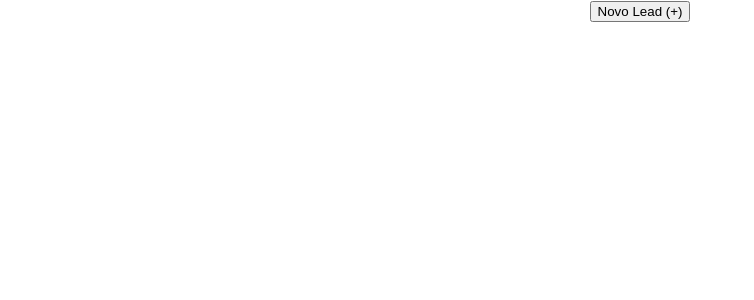
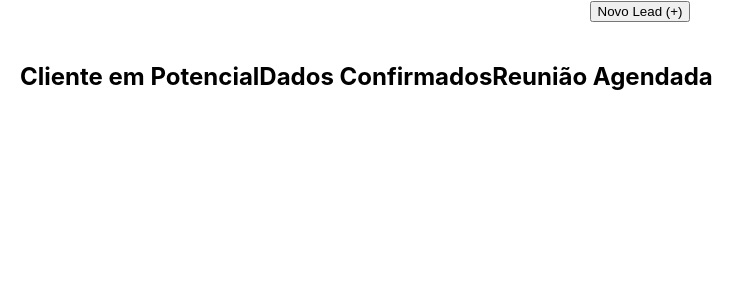
Before and after one commit to RiqueFR/SimpleLeadManager, a React (Create React App) app: page /lead in a window 1280 px wide. Shown: the top 300 px of the page, without its empty margins (0-754 px from the left). Built offline with nearby package versions, Linux system fonts and the light colour scheme.

Commit message:
Added Lead status change and Refactor: Change DnD approach, using Columns instead of Rows

```diff
--- a/src/components/Lead.js
+++ b/src/components/Lead.js
@@ -2,10 +2,8 @@ import React, { useState } from "react";
 import { useNavigate } from 'react-router-dom';
 import { getDataFromLocalStorage } from "../services/Store";
 import { DragDropContext, Droppable, Draggable } from 'react-beautiful-dnd'
+import {updateLeadStatus} from "../services/Lead";
 
-function initialState() {
-	return { lead: [],}
-}
 
 const grid = 8;
 
@@ -24,7 +22,6 @@ const getItemStyle = (isDragging, draggableStyle) => ({
 
 const getListStyle = isDraggingOver => ({
   background: isDraggingOver ? 'lightblue' : 'lightgrey',
-  display: 'flex',
   padding: grid,
   overflow: 'auto',
 });
@@ -32,16 +29,12 @@ const getListStyle = isDraggingOver => ({
 class LeadObj extends React.Component {
 	render() {
 		return (
-			<Draggable draggableId={this.props.dragId} index={this.props.index}>
+			<Draggable draggableId={this.props.dragId} index={this.props.indexDrag}>
 				{(provided, snapshot) => (
 					<div className="obj"
 						{...provided.draggableProps}
 						{...provided.dragHandleProps}
 						ref={provided.innerRef}
-						style={getItemStyle(
-							snapshot.isDragging,
-							provided.draggableProps.style
-						)}
 					>
 						{this.props.content}
 					</div>
@@ -52,29 +45,29 @@ class LeadObj extends React.Component {
 }
 
 class Col extends React.Component {
-	leads = getDataFromLocalStorage('lead');
 	render() {
+		console.log("renderrr");
 		return (
-			<Droppable droppableId={this.props.dropId} direction="horizontal">
+			<div className="col">
+				<h2>{this.props.title}</h2>
+				<Droppable droppableId={this.props.dropId}>
 					{
 						(provided, snapshot) => (
 							<div
 								className="content"
 								ref={provided.innerRef}
 								{...provided.droppableProps}
-							style={getListStyle(snapshot.isDraggingOver)}
 							>
 								{this.props.data.map((lead, index) => {
-								if (lead)
-									return <LeadObj key={index} dragId={`drag-${index}`} index={index} content={lead.name} />
-										else
-									return <LeadObj key={index} dragId={`drag-${index}`} index={index} content="null" />
+									console.log(`drag-${lead.id}`);
+									return <LeadObj key={lead.id} dragId={`drag-${lead.id}`} indexDrag={index} content={lead.name} />;
 								})}
 								{provided.placeholder}
 							</div>
 						)
 					}
 				</Droppable>
+			</div>
 		);
 	}
 }
@@ -90,19 +83,88 @@ class Row extends React.Component {
 }
 
 const Lead = () => {
-	const [values, setValues] = useState(initialState);
+	const leadsByStatus = (leads, search) => {
+		let result = [];
+		for (let lead of leads) {
+			if (lead.status === search) result.push(lead);
+		}
+		return (result);
+	}
+
+	const [leads, setLeads] = useState(getDataFromLocalStorage('lead'));
+	const [lists, setLists] = useState([
+		leadsByStatus(leads, "Cliente em Potencial"),
+		leadsByStatus(leads, "Dados Confirmados"),
+		leadsByStatus(leads, "Reuniao Agendada"),
+	]);
 	const navigate = useNavigate();
-
-	const leads = getDataFromLocalStorage('lead');
 
 	const onClick = (event) => {
 		navigate("/lead/new");
 	};
 
-	const onDragEnd = () => {
+
+	const onDragEnd = (result) => {
 		// reaorder the columns
+		const { destination, source, draggableId } = result;
+
+		// if user drops out of a list
+		if (!destination) {
+			console.log("out1");
+			return;
+		}
+
+		// if user drops in the same list
+		if (destination.droppableId === source.droppableId) {
+			console.log("out2");
+			return;
+		}
+
+		// user drop on different list
+		let val = destination.droppableId;
+		let res = null;
+		for (let i = 0; i < 3; i++) {
+			if (val === `col-${i+1}`) res = i;
+		}
+		const destCol = res;
+
+		val = source.droppableId;
+		res = null;
+		for (let i = 0; i < 3; i++) {
+			if (val === `col-${i+1}`) res = i;
+		}
+		const sourceCol = res;
+
+		const newCol = Array.from(lists);
+		console.log(newCol);
+		const lead = newCol[sourceCol][source.index];
+		console.log(lead);
+		newCol[sourceCol].splice(source.index, 1);
+		newCol[destCol].push(lead);
+		console.log(newCol);
+		setLists(newCol);
+		let status = null;
+		if(destination.droppableId === "col-1") status = "Cliente em Potencial";
+		else if(destination.droppableId === "col-2") status = "Dados Confirmados";
+		else status = "Reuniao Agendada";
+		updateLeadStatus(lead, status);
+		return;
 	};
 
+	return (
+		<div className="lead">
+			<button onClick={onClick}>Novo Lead (+)</button>
+			<div className="table">
+				<DragDropContext onDragEnd={onDragEnd}>
+					<Col title="Cliente em Potencial" dropId="col-1" data={lists[0]} />
+					<Col title="Dados Confirmados" dropId="col-2" data={lists[1]} />
+					<Col title="Reunião Agendada" dropId="col-3" data={lists[2]} />
+				</DragDropContext>
+			</div>
+		</div>
+	);
+
+	/*
 	return (
 		<div className="lead">
 			<button onClick={onClick}>Novo Lead (+)</button>
@@ -115,10 +177,7 @@ const Lead = () => {
 			</div>
 		</div>
 	);
+	*/
 };
-/*
-			<Row dropId="drop-1" data={teste} />
-			<Row dropId="drop-2" data={teste} />
-			<Row dropId="drop-3" data={teste} />
-				*/
+
 export default Lead;
--- a/src/pages/Lead.css
+++ b/src/pages/Lead.css
@@ -1,3 +1,8 @@
 .table {
+	display: flex;
+	width: 90%;
 	padding: 20px;
 }
+
+.col {
+}
--- a/src/services/Lead.js
+++ b/src/services/Lead.js
@@ -1,4 +1,4 @@
-import { saveNewDataToLocalStorage, getDataFromLocalStorage } from './Store';
+import { saveNewDataToLocalStorage, getDataFromLocalStorage, saveDataToLocalStorage } from './Store';
 
 function searchLeadByName(name) {
 	const leads = getDataFromLocalStorage('lead');
@@ -7,6 +7,15 @@ function searchLeadByName(name) {
 			return lead;
 	}
 	return null;
+}
+
+function updateLeadStatus(lead, status) {
+	if(lead.id < 1) return false;
+	let values = getDataFromLocalStorage('lead');
+	if(lead.id > values.length) return false;
+	values[lead.id - 1].status = status;
+	saveDataToLocalStorage(values, 'lead');
+	return true
 }
 
 function registerLead(lead) {
@@ -25,4 +34,4 @@ function registerLead(lead) {
 	return true;
 }
 
-export { searchLeadByName, registerLead };
+export { searchLeadByName, registerLead, updateLeadStatus };
--- a/src/services/Store.js
+++ b/src/services/Store.js
@@ -1,5 +1,5 @@
 function saveDataToLocalStorage(data, key) {
-	window.localStorage.setItem(key, data);
+	window.localStorage.setItem(key, JSON.stringify(data));
 }
 
 function getFromLocalStorage(key) {
@@ -17,7 +17,7 @@ function saveNewDataToLocalStorage(data, key) {
 		...values,
 		data
 	]
-	saveDataToLocalStorage(JSON.stringify(values), key)
+	saveDataToLocalStorage(values, key)
 }
 
-export { saveNewDataToLocalStorage, getDataFromLocalStorage };
+export { saveNewDataToLocalStorage, saveDataToLocalStorage, getDataFromLocalStorage };
```
Lines whose indentation alone changed are shown as unchanged.
